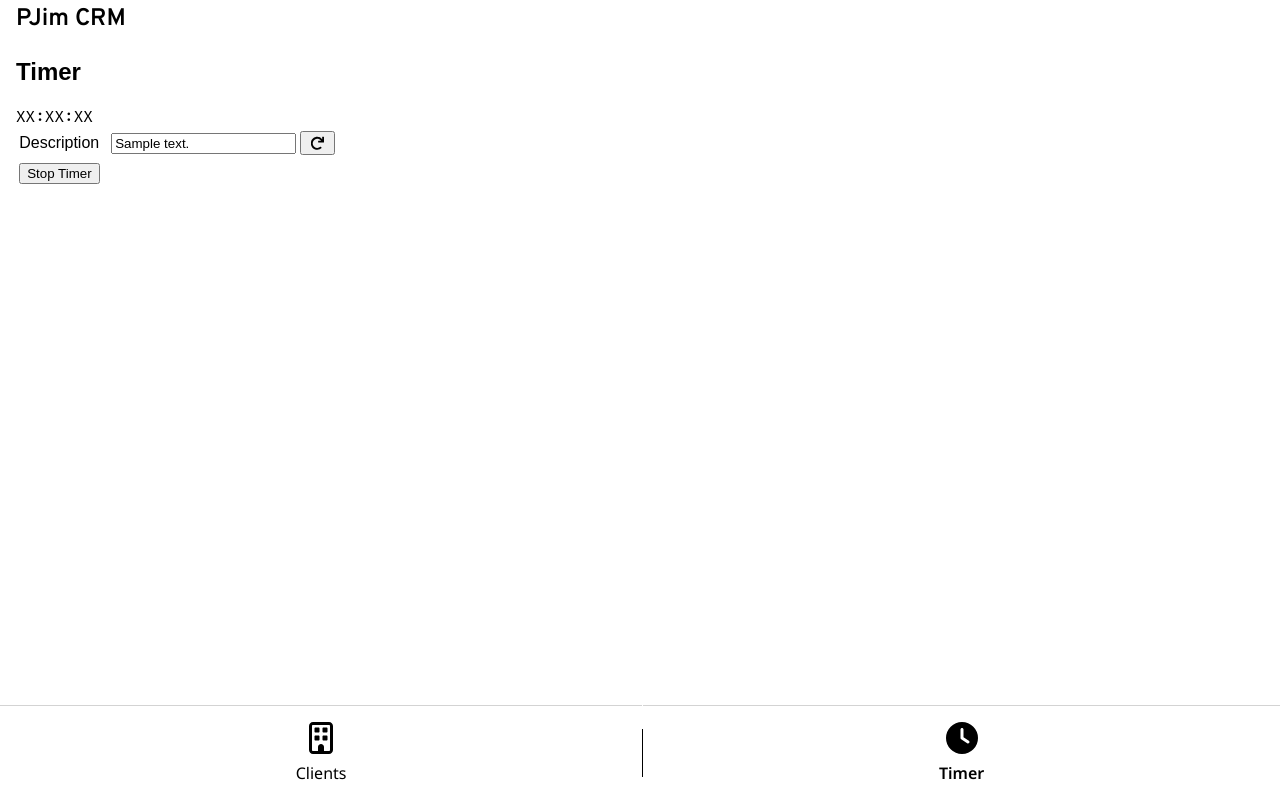
After one commit to portablejim/pjimcrm, a Django app: template pjimcrm/templates/pjimcrm/timer.html in a window 1280 px wide. The commit adds this page. Run offline with Django 5.2, Linux system fonts and the light colour scheme; tables that the repository leaves empty hold one stand-in row (values such as "Sample post"); the template is opened without the code that fills it: values that come from a table or form of the project are taken from there, most other values are stand-ins (such as "Sample title", 1, 10 or a date in 2020); some web fonts are replaced.

Commit message:
Create timer page and get timer working

```diff
--- a/pjimcrm/models.py
+++ b/pjimcrm/models.py
@@ -92,6 +92,9 @@ class TimesheetEntry(models.Model):
     created_date = models.DateTimeField("Created Date", auto_now_add=True)
     modified_date = models.DateTimeField("Modified Date", auto_now=True)
 
+    def is_running(self):
+        return self.timestamp_started != None and self.timestamp_stopped is None
+
     def __str__(self):
         return "Timesheet Entry" + self.description
 
--- /dev/null
+++ b/pjimcrm/static/pjimcrm/common.js
@@ -0,0 +1,93 @@
+function updateTimerDisplay() {
+    document.querySelectorAll('.timerMain').forEach(timerEl => {
+        let timerData = JSON.parse(timerEl.dataset.timer);
+        if(timerData && timerData.running && timerData.timer && timerData.timer.timestamp_started)
+        {
+            timerEl.dataset.running = "true";
+            let startedTimestamp = new Date(timerData.timer.timestamp_started)
+            let currentDiff = (new Date() - startedTimestamp) / 1000
+            let oldDiff = 0;
+            if(timerData.timer.length_raw)
+            {
+                oldDiff = timerData.timer.length_raw;
+            }
+            let totalDiff = currentDiff + oldDiff;
+
+            let diffHours = Math.floor(totalDiff / (60*60));
+            let diffRemainder = totalDiff % (60*60);
+            let diffMinutes = Math.floor(diffRemainder / 60);
+            let diffSeconds = Math.floor(diffRemainder % 60);
+
+            let hoursEl = timerEl.querySelector(".timerDisplayHours")
+            let minutesEl = timerEl.querySelector(".timerDisplayMinutes")
+            let secondsEl = timerEl.querySelector(".timerDisplaySeconds")
+
+            hoursEl.innerText = (diffHours < 10 ? "0" : "") + diffHours.toFixed(0);
+            minutesEl.innerText = (diffMinutes < 10 ? "0" : "") + diffMinutes.toFixed(0);
+            secondsEl.innerText = (diffSeconds < 10 ? "0" : "") + diffSeconds.toFixed(0);
+
+            let idFieldEl = timerEl.querySelector('input[name=id]');
+            idFieldEl.value = timerData.timer.id;
+        }
+        else {
+            timerEl.dataset.running = "false";
+
+        }
+        //console.log({timerData, timer: timerData.timer, timestampStarted: timerData.timer.timestamp_started});
+    })
+}
+
+function getCookie(name) {
+    let cookieValue = null;
+    if (document.cookie && document.cookie !== '') {
+        const cookies = document.cookie.split(';');
+        for (let i = 0; i < cookies.length; i++) {
+            const cookie = cookies[i].trim();
+            // Does this cookie string begin with the name we want?
+            if (cookie.substring(0, name.length + 1) === (name + '=')) {
+                cookieValue = decodeURIComponent(cookie.substring(name.length + 1));
+                break;
+            }
+        }
+    }
+    return cookieValue;
+}
+
+function handleUpdateTimerDescription(timerEl, event, targetUrl)
+{
+    const csrftoken = getCookie('csrftoken');
+
+    let descriptionEl = timerEl.querySelector("#timerRunningDescription");
+
+    event.preventDefault();
+
+    let timerData = JSON.parse(timerEl.dataset.timer);
+    if(timerData && timerData.timer)
+    {
+        let descriptionData = new FormData();
+        descriptionData.append('id', timerData.timer.id);
+        descriptionData.append('description', descriptionEl.value);
+
+        let currentButton = event.currentTarget;
+
+        const request = new Request(
+            targetUrl,
+            {
+                method: 'POST',
+                headers: {'X-CSRFToken': csrftoken},
+                mode: 'same-origin', // Do not send CSRF token to another domain.
+                body: descriptionData
+            }
+        );
+        event.currentTarget.disabled = true;
+        fetch(request).then(function(response) {
+            // ...
+        })
+        .finally(() => {
+            currentButton.disabled = false;
+        });
+    }
+
+
+    return false;
+}
--- a/pjimcrm/static/pjimcrm/style.css
+++ b/pjimcrm/static/pjimcrm/style.css
@@ -273,3 +273,95 @@ nav .icon {
   border: 1px solid black;
   padding: 0.5em 1em;
 }
+
+.buttonIcon {
+  display: block;
+  height: 1em;
+  padding: 0.2em;
+}
+
+.timerMain[data-running=true] .waiting {
+  display: none;
+}
+
+.timerMain[data-running=false] .running {
+  display: none;
+}
+
+.timerMain[data-running=true] .running {
+
+}
+
+.timerMain[data-running=false] .waiting {
+
+}
+
+.timerRow {
+  display: flex;
+  flex-direction: row;
+  padding: 0.25em 0.2em;
+  column-gap: 0.25em;
+  align-items: center;
+}
+
+.timerRow label {
+  display: inline-block;
+  padding-right: 0.5em;
+}
+
+.timerRow .timerInput {
+  flex-shrink: 1;
+  flex-grow: 1;
+  padding: 0.5em 0.2em;
+  min-width: 50px;
+}
+
+.timerRow .timerCheckboxInput {
+  padding: 0.5em 0.2em;
+}
+
+.timerRow .timerCheckboxLabel {
+  padding: 0.5em 0.2em;
+  flex-grow: 1;
+}
+
+.rowSplit2 {
+  display: flex;
+  flex-direction: column;
+  width: 100%;
+  align-items: center;
+}
+
+.rowSplit2 .rowSplitInner {
+  display: flex;
+  align-items: center;
+  flex-direction: row;
+  width: 100%;
+  padding: 0.25em 0.2em;
+}
+
+.timerAddButton {
+  align-self: center;
+  margin: auto;
+  width: 100%;
+  padding: 0.75em 0.2em;
+  background-color: rgb(13, 110, 253);
+  color: white;
+}
+
+@media screen and (min-width: 400px)
+{
+  .rowSplit2 {
+    flex-direction: row;
+    column-gap: 1em;
+  }
+
+  .rowSplit2 .rowSplitInner {
+    width: 50%;
+    padding: 0;
+  }
+
+  .timerAddButton {
+    width: 95%;
+  }
+}
--- a/pjimcrm/templates/pjimcrm/base.html
+++ b/pjimcrm/templates/pjimcrm/base.html
@@ -8,6 +8,7 @@
         <link rel="preconnect" href="https://fonts.gstatic.com" crossorigin>
         <link href="https://fonts.googleapis.com/css2?family=Atkinson+Hyperlegible+Next:ital,wght@0,200..800;1,200..800&family=Fira+Code:wght@300..700&family=Noto+Sans:ital,wght@0,100..900;1,100..900&family=Overpass:ital,wght@0,100..900;1,100..900&family=Roboto:ital,wght@0,100..900;1,100..900&display=swap" rel="stylesheet">
         <link rel="stylesheet" href="{% static 'pjimcrm/style.css' %}">
+        <script type="application/javascript" src="{% static 'pjimcrm/common.js' %}"></script>
     </head>
     <body>
         <div class="wrapper">
--- a/pjimcrm/templates/pjimcrm/client_detail.html
+++ b/pjimcrm/templates/pjimcrm/client_detail.html
@@ -55,6 +55,7 @@
         <div class="actions">
             <form method="post" action="{% url 'invoice_build' client_record.id %}">
                 {% csrf_token %}
+                <input type="hidden" name="retUrl" value="{{ request.get_full_path }}" />
                 <input class="flatButton" type="submit" value="Build Invoice" />
             </form>
         </div>
--- /dev/null
+++ b/pjimcrm/templates/pjimcrm/timer.html
@@ -0,0 +1,108 @@
+{% extends "pjimcrm/base.html" %}
+
+{% block page_title %}PJim CRM Timer{% endblock %}
+{% block nav %}
+    <nav>
+        <a href="{% url 'index' %}">
+            <svg class="icon" role="img" xmlns="http://www.w3.org/2000/svg" viewBox="0 0 384 512"><!--!Font Awesome Free 6.7.2 by @fontawesome - https://fontawesome.com License - https://fontawesome.com/license/free Copyright 2025 Fonticons, Inc.--><path d="M64 48c-8.8 0-16 7.2-16 16l0 384c0 8.8 7.2 16 16 16l80 0 0-64c0-26.5 21.5-48 48-48s48 21.5 48 48l0 64 80 0c8.8 0 16-7.2 16-16l0-384c0-8.8-7.2-16-16-16L64 48zM0 64C0 28.7 28.7 0 64 0L320 0c35.3 0 64 28.7 64 64l0 384c0 35.3-28.7 64-64 64L64 512c-35.3 0-64-28.7-64-64L0 64zm88 40c0-8.8 7.2-16 16-16l48 0c8.8 0 16 7.2 16 16l0 48c0 8.8-7.2 16-16 16l-48 0c-8.8 0-16-7.2-16-16l0-48zM232 88l48 0c8.8 0 16 7.2 16 16l0 48c0 8.8-7.2 16-16 16l-48 0c-8.8 0-16-7.2-16-16l0-48c0-8.8 7.2-16 16-16zM88 232c0-8.8 7.2-16 16-16l48 0c8.8 0 16 7.2 16 16l0 48c0 8.8-7.2 16-16 16l-48 0c-8.8 0-16-7.2-16-16l0-48zm144-16l48 0c8.8 0 16 7.2 16 16l0 48c0 8.8-7.2 16-16 16l-48 0c-8.8 0-16-7.2-16-16l0-48c0-8.8 7.2-16 16-16z"/></svg>
+            <span>Clients</span>
+        </a>
+        <div class="vbar"></div>
+        <a href="{% url 'timer_index' %}" class="navActive">
+            <svg class="icon" role="img" xmlns="http://www.w3.org/2000/svg" viewBox="0 0 512 512"><!--!Font Awesome Free 6.7.2 by @fontawesome - https://fontawesome.com License - https://fontawesome.com/license/free Copyright 2025 Fonticons, Inc.--><path d="M256 0a256 256 0 1 1 0 512A256 256 0 1 1 256 0zM232 120l0 136c0 8 4 15.5 10.7 20l96 64c11 7.4 25.9 4.4 33.3-6.7s4.4-25.9-6.7-33.3L280 243.2 280 120c0-13.3-10.7-24-24-24s-24 10.7-24 24z"/></svg>
+            <span>Timer</span>
+        </a>
+    </nav>
+{% endblock %}
+{% block topnav %}
+    <h1 class="navHeadingOnly majorHeading">PJim CRM</h1>
+{% endblock %}
+{% block content %}
+<div class="atkinson-hyperlegible-next-regular">
+    <h2>Timer</h2>
+    <div class="timerMain" data-running="{{ timer_status.running|yesno:"true,false" }}" data-timer="{{ timer_status }}">
+        <div class="running">
+            <form class="timerRunningForm" method="post" action="{% url 'timer_stop' %}">
+                <div class="timerDisplayContainer fira-code-regular">
+                    {% spaceless %}
+                    <div class="timerDisplay">
+                        <span class="timerDisplayHours">XX</span>
+                        <span class="timerDisplaySeparator">:</span>
+                        <span class="timerDisplayMinutes">XX</span>
+                        <span class="timerDisplaySeparator">:</span>
+                        <span class="timerDisplaySeconds">XX</span>
+                    </div>
+                    {% endspaceless %}
+                </div>
+                <div class="timerRow">
+                    <label for="timerDescription">Description</label>
+                    <input id="timerRunningDescription" name="description" type="text" value="{{ timer_status.timer.description }}" />
+                    <button class="buttonIconButton">
+                        <svg class="icon buttonIcon" role="img" aria-label="Update" title="Update" xmlns="http://www.w3.org/2000/svg" viewBox="0 0 512 512"><!--!Font Awesome Free 6.7.2 by @fontawesome - https://fontawesome.com License - https://fontawesome.com/license/free Copyright 2025 Fonticons, Inc.--><path d="M500.3 0h-47.4a12 12 0 0 0 -12 12.6l4 82.8A247.4 247.4 0 0 0 256 8C119.3 8 7.9 119.5 8 256.2 8.1 393.1 119.1 504 256 504a247.1 247.1 0 0 0 166.2-63.9 12 12 0 0 0 .5-17.4l-34-34a12 12 0 0 0 -16.4-.6A176 176 0 1 1 402.1 157.8l-101.5-4.9a12 12 0 0 0 -12.6 12v47.4a12 12 0 0 0 12 12h200.3a12 12 0 0 0 12-12V12a12 12 0 0 0 -12-12z"/></svg>
+                    </button>
+                </div>
+                <input type="hidden" name="id" value="" />
+                <input type="hidden" name="retUrl" value="{{ request.get_full_path }}" />
+                {% csrf_token %}
+                <div class="timerRow">
+                    <input type="submit" class="timerStopButton" value="Stop Timer" />
+                </div>
+            </form>
+        </div>
+        <div class="waiting">
+            <form class="timerNewForm" method="post" action="{% url 'timer_add' %}">
+            {% if project_list %}
+                <div class="timerRow">
+                <label for="timerProjectSelect">Project</label>
+                    <select id="timerProjectSelect" class="timerInput" name="project" data-selected="{{ latest_project_id }}">
+                        {% for project_record in project_list %}
+                        <option value="{{ project_record.id }}" {% if project_record.id == latest_project_id %}selected{% endif %}>{{ project_record.name }} @ {{ project_record.client.name }}</option>
+                        {% endfor %}
+                    </select>
+                </div>
+                <div class="timerRow">
+                    <label for="timerNewDescription">Description</label>
+                    <input id="timerNewDescription" class="timerInput" name="description" type="text" />
+                </div>
+                <div class="timerRow">
+                    <div class="rowSplit2">
+                        <div class="rowSplitInner">
+                            <label for="timerHours">Hours</label>
+                            <input id="timerHours" class="timerInput" type="number" min="0" value="0" />
+                        </div>
+                        <div class="rowSplitInner">
+                            <label for="timerMinutes">Minutes</label>
+                            <input id="timerMinutes" class="timerInput" type="number" min="0" max="59" value="0" />
+                        </div>
+                    </div>
+                </div>
+                <div class="timerRow">
+                    <input id="timerStart" class="timerCheckboxInput" type="checkbox" name="startTimer" value="true" />
+                    <label for="timerStart" class="timerCheckboxLabel">Start timer</label>
+                </div>
+                <input type="hidden" name="retUrl" value="{{ request.get_full_path }}" />
+                {% csrf_token %}
+                <div class="timerRow">
+                    <input type="submit" class="timerAddButton" value="Add Timer" />
+                </div>
+            {% endif %}
+            </form>
+        </div>
+    </div>
+</div>
+<script type="application/javascript">
+
+    if(!document.runningTimerDisplayUpdate)
+    {
+        document.runningTimerDisplayUpdate = true;
+        setInterval(updateTimerDisplay, 200);
+    }
+    document.querySelectorAll('.timerMain')?.forEach(timerEl => {
+        let updateDescriptionEl = timerEl.querySelector('.buttonIconButton');
+        if (updateDescriptionEl)
+        {
+            updateDescriptionEl.addEventListener('click', event => handleUpdateTimerDescription(timerEl, event, '{% url "timer_update" %}'))
+        }
+    });
+</script>
+{% endblock %}
--- a/pjimcrm/urls.py
+++ b/pjimcrm/urls.py
@@ -12,4 +12,7 @@ urlpatterns = [
     path("client/<int:client_id>/invoice/<int:invoice_id>/", views.invoice_detail, name="invoice_detail"),
     path("client/<int:client_id>/build-invoice", views.invoice_build, name="invoice_build"),
     path("timer/", views.timer_index, name="timer_index"),
+    path("timer/actions/add", views.timer_current_add, name="timer_add"),
+    path("timer/actions/update", views.timer_current_update, name="timer_update"),
+    path("timer/actions/stop", views.timer_current_stop, name="timer_stop"),
 ]
```
Also changed, not shown: pjimcrm/utils.py (added, +17 -0 lines), pjimcrm/views.py (+91 -4 lines).
